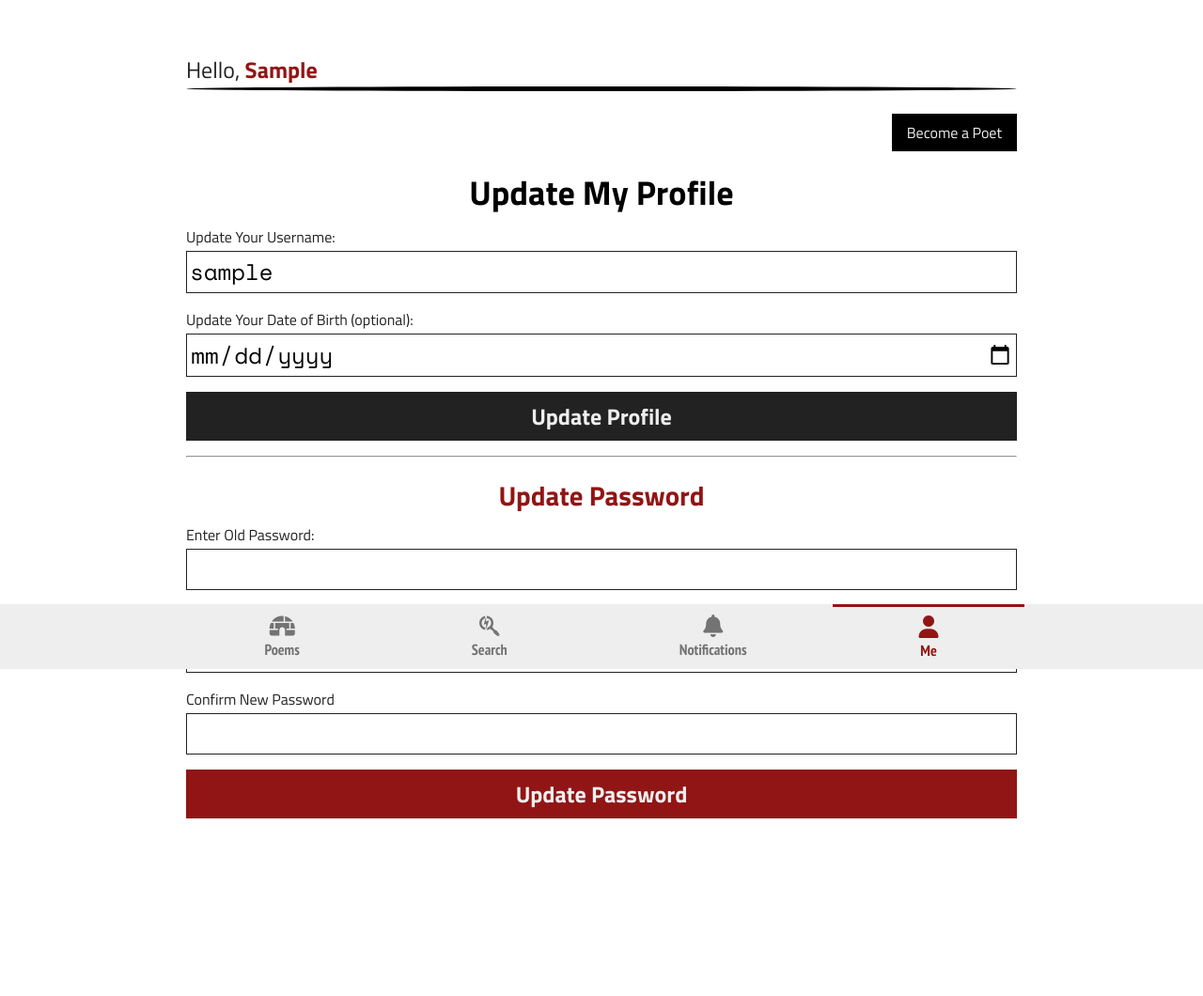
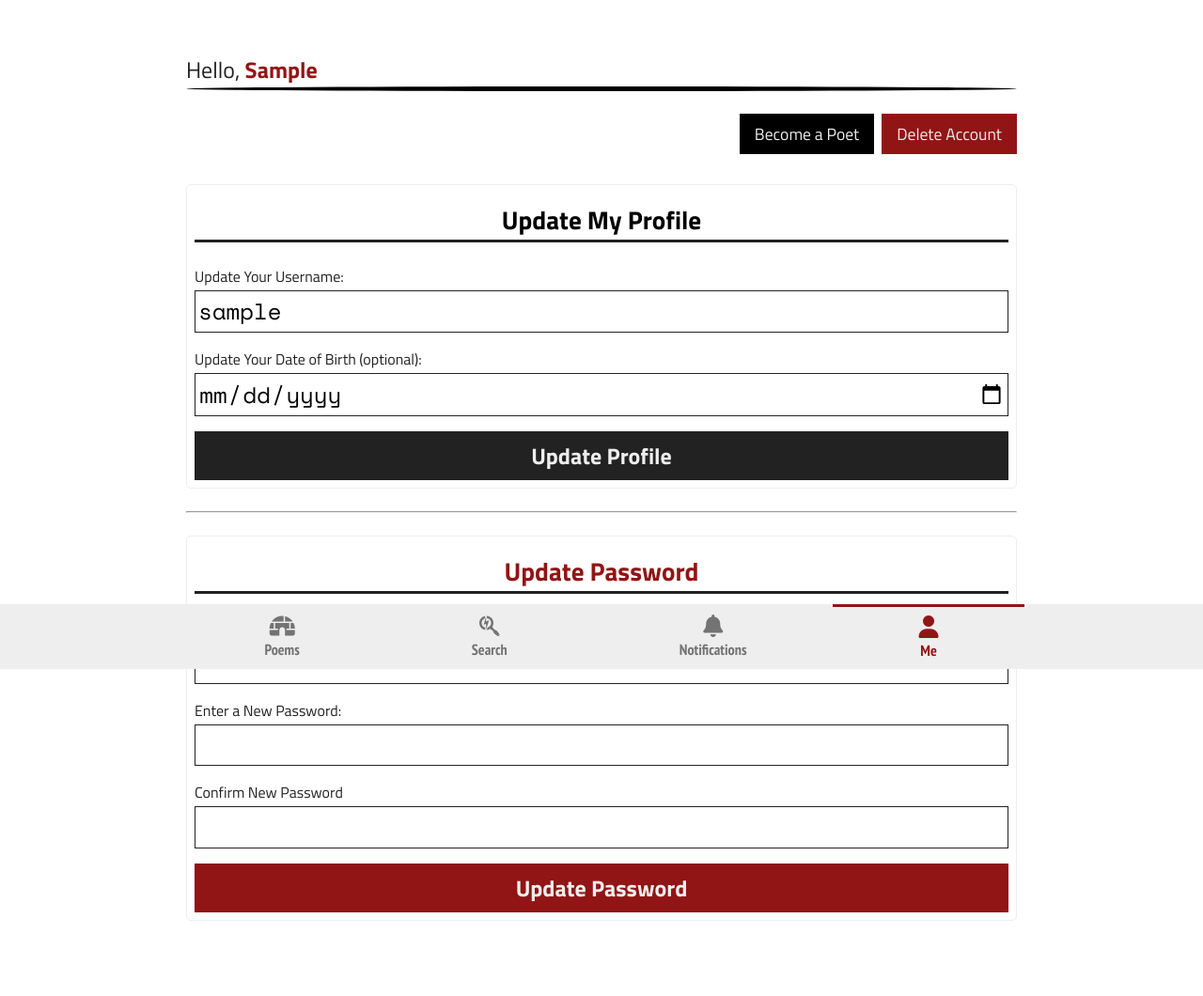
Before and after one commit to VictorOhachor/PoetPiece, a Flask app: page /me in a window 1280 px wide. Shown: the part 88-1148 px from the top of the page at 94% size. Before the commit the page ends 959 px from the top, so only its background shows below. Run offline with Flask 3, Linux system fonts and the light colour scheme; the visitor is signed in with stand-in values (Sample User, id 1); data comes from the database, SQL or seed files in the repository; data that the repository does not hold is empty; some libraries are stand-ins or nearby versions.

Commit message:
Added delete account feature and customize the Me section style to appear more appealing

```diff
--- a/app/main/views.py
+++ b/app/main/views.py
@@ -129,6 +129,34 @@ def become_poet():
         # save to database
         poet.save()
         # redirect to the profile view
+        flash('Aha! Now, you are in your poetic shoes!')
         return redirect(url_for('.me'))
 
     return render_template('main/poet_form.html', form=form)
+
+
+@main.get('/me/delete-account')
+@login_required
+def delete_me():
+    """Remove a user's account from db (if user is not a poet)."""
+    user = User.find_by(id=current_user.id, one=True)
+
+    if user.is_poet:
+        err_msg = 'So unfortunate! We will need more information before ' \
+            'we can progress with this operation!'
+        flash(err_msg, 'error')
+
+        return redirect(url_for('.handle_survey', type='account_deletion'))
+
+    # delete user's account if not a poet
+    user.delete()
+    # redirect user back to home
+    flash("Sorry to see you go; You couldn't even enjoy the poetic privileges!")
+    return redirect(url_for('.index'))
+
+
+@main.get('/surveys/<string:type>')
+@login_required
+def handle_survey(type):
+    """Handles different types of surveys. COMING SOON!"""
+    pass
--- a/app/static/css/main.css
+++ b/app/static/css/main.css
@@ -23,7 +23,7 @@ hr {
   width: 100%;
   height: 2px;
   background-color: #bbb;
-  margin: 1rem 0;
+  margin: 1.5rem 0;
 }
 
 .help-block {
@@ -144,7 +144,7 @@ hr {
   -ms-overflow-style: none;
 }
 
-.all-categories__name::-webkit-scrollbar{
+.all-categories__name::-webkit-scrollbar {
   display: none;
 }
 
@@ -182,7 +182,7 @@ hr {
   border: 1px solid #222;
 }
 
-.app-main__content .form .checkbox > label {
+.app-main__content .form .checkbox>label {
   display: flex;
   gap: 0.2rem;
   align-items: center;
@@ -258,7 +258,7 @@ hr {
   color: #bbb;
 }
 
-.app-about > .reasons-list {
+.app-about>.reasons-list {
   display: flex;
   list-style: none;
   gap: 1.2rem;
@@ -268,7 +268,7 @@ hr {
   margin-bottom: 1.2rem;
 }
 
-.app-about > .reasons-list li {
+.app-about>.reasons-list li {
   background-color: rgb(145, 21, 21);
   color: #eee;
   padding: 0.1rem 0.5rem;
@@ -290,7 +290,7 @@ hr {
   gap: 0.1rem;
 }
 
-.app-about blockquote > span {
+.app-about blockquote>span {
   text-align: end;
   align-self: flex-end;
   font-weight: 700;
@@ -335,15 +335,15 @@ hr {
   height: 100%;
 }
 
-.poems-container > a {
+.poems-container>a {
   text-decoration: none;
 }
 
-.poems-container > a:nth-child(even) {
+.poems-container>a:nth-child(even) {
   background-color: #911515;
 }
 
-.poems-container > a:nth-child(odd) {
+.poems-container>a:nth-child(odd) {
   background-color: #222;
 }
 
@@ -414,8 +414,8 @@ hr {
   background-color: cyan;
 }
 
-.app-main__content > .poem-desc,
-.app-main__content > .poem-stanzas {
+.app-main__content>.poem-desc,
+.app-main__content>.poem-stanzas {
   font-size: calc(1.5rem + 0.6vmin);
   line-height: 2.5rem;
   display: flex;
@@ -423,8 +423,8 @@ hr {
   flex-wrap: wrap;
 }
 
-.app-main__content > .poem-desc .poem-desc__heading,
-.app-main__content > .poem-stanzas .poem-stanzas__heading {
+.app-main__content>.poem-desc .poem-desc__heading,
+.app-main__content>.poem-stanzas .poem-stanzas__heading {
   display: flex;
   justify-content: center;
   align-items: center;
@@ -436,8 +436,8 @@ hr {
   background-color: #bbb;
 }
 
-.app-main__content > .poem-desc .poem-desc__content,
-.app-main__content > .poem-stanzas .poem-stanzas__container {
+.app-main__content>.poem-desc .poem-desc__content,
+.app-main__content>.poem-stanzas .poem-stanzas__container {
   width: 60%;
   flex-grow: 1;
   background-color: #222;
@@ -445,10 +445,10 @@ hr {
   padding: 0.5rem 1rem;
 }
 
-.app-main__content > .poem-desc .poem-desc__content {
-    font-size: calc(.8rem + 2vmin);
-    white-space: pre-line;
-    font-family: "Titillium Web", sans-serif;
+.app-main__content>.poem-desc .poem-desc__content {
+  font-size: calc(.8rem + 2vmin);
+  white-space: pre-line;
+  font-family: "Titillium Web", sans-serif;
 }
 
 .poems-container .poem-card .poem-title {
@@ -457,7 +457,7 @@ hr {
   text-overflow: ellipsis;
 }
 
-.poem-stanzas > .poem-stanzas__container {
+.poem-stanzas>.poem-stanzas__container {
   display: flex;
   flex-direction: column;
   gap: 1rem;
@@ -467,7 +467,7 @@ hr {
   align-items: flex-start;
 }
 
-.poem-stanzas__container > .no-stanza-text {
+.poem-stanzas__container>.no-stanza-text {
   color: orange;
   margin: auto;
   font-family: "Titillium Web", sans-serif;
@@ -475,7 +475,7 @@ hr {
   text-align: center;
 }
 
-.poem-stanzas__container > .add-stanza {
+.poem-stanzas__container>.add-stanza {
   text-decoration: none;
   color: #222;
   background-color: #eee;
@@ -485,7 +485,7 @@ hr {
   font-weight: 600;
 }
 
-.poem-stanzas__container > .poem-stanza__card {
+.poem-stanzas__container>.poem-stanza__card {
   display: flex;
   flex-direction: column;
   gap: 0.3rem;
@@ -559,7 +559,7 @@ hr {
   font-size: calc(0.5rem + 1vmin);
 }
 
-.stanza-metadata > span:nth-child(even) {
+.stanza-metadata>span:nth-child(even) {
   margin-left: auto;
   text-align: end;
 }
@@ -584,8 +584,8 @@ hr {
   font-size: calc(0.5rem + 1vmin);
 }
 
-.poem-action__links > a,
-.stanza-action__links > a {
+.poem-action__links>a,
+.stanza-action__links>a {
   text-decoration: none;
   font-weight: 700;
   padding: 0 0.5rem;
@@ -594,22 +594,22 @@ hr {
   color: #eee;
 }
 
-.poem-action__links > a:first-child,
-.stanza-action__links > a:first-child {
+.poem-action__links>a:first-child,
+.stanza-action__links>a:first-child {
   background-color: #911515;
   color: #eee;
   border-top-left-radius: 20px;
   border-bottom-left-radius: 20px;
 }
 
-.poem-action__links > a:last-child,
-.stanza-action__links > a:last-child {
+.poem-action__links>a:last-child,
+.stanza-action__links>a:last-child {
   padding: 0 0.8rem;
   border-top-right-radius: 20px;
   border-bottom-right-radius: 20px;
 }
 
-.poem-action__links > a {
+.poem-action__links>a {
   padding: .5rem 1rem !important;
 }
 
@@ -774,7 +774,7 @@ hr {
   padding: .3rem 1rem;
 }
 
-.pagination > .active {
+.pagination>.active {
   border: solid 3px #911515;
   font-size: larger;
 }
@@ -852,13 +852,13 @@ hr {
   border-radius: 5px;
 }
 
-.more-actions__box > .more-action__btn {
+.more-actions__box>.more-action__btn {
   border: none;
   background-color: transparent;
 }
 
-.more-actions__box > a,
-.more-actions__box > .more-action__btn {
+.more-actions__box>a,
+.more-actions__box>.more-action__btn {
   color: #eee;
   text-decoration: none;
   font-size: 1.1rem;
@@ -868,7 +868,7 @@ hr {
   border-bottom: 1px solid #730606;
 }
 
-.more-actions__box > a:last-child {
+.more-actions__box>a:last-child {
   border-bottom: none;
 }
 
@@ -920,8 +920,7 @@ hr {
   -ms-overflow-style: none;
 }
 
-.app-navigation__container
-.app-nav-items::-webkit-scrollbar{
+.app-navigation__container .app-nav-items::-webkit-scrollbar {
   display: none;
 }
 
@@ -938,7 +937,7 @@ hr {
   text-align: center;
 }
 
-.app-nav-items .nav-item > i {
+.app-nav-items .nav-item>i {
   font-size: calc(1rem + 1vmin);
 }
 
@@ -974,30 +973,47 @@ hr {
 }
 
 .update-password__title {
-  font-size: 1.8rem;
+  color: #911515;
+  border-color: #911515;
+}
+
+.me-form__container .form-title {
+  font-size: calc(1.2rem + 1vmin);
   text-align: center;
-  color: #911515;
-  padding: .1rem 0 .5rem;
+  padding: .5rem .1rem 0;
+  margin-bottom: 1.5rem;
+  border-bottom: 3px solid #222;
+}
+
+.me-form__container {
+  border: 1px solid #eee;
+  padding: .5rem;
+  border-radius: 5px;
 }
 
 .profile-form__container input[type='submit'] {
   background-color: #222;
 }
 
-.profile-form__container input[type='submit'],
-.password-form__container input[type='submit'] {
+.me-form__container input[type='submit'] {
   border: none;
-
 }
 
-.create-poet__box {
+.me-actions__box {
   display: flex;
-  margin: .5rem 0 1rem;
+  margin: 1rem 0 2rem;
+  gap: .5rem;
   justify-content: flex-end;
 }
 
-.create-poet__btn {
+.action-btn {
   background-color: #000;
   color: #eee;
+  font-size: calc(.6rem + 1vmin);
   padding: .5rem 1rem;
 }
+
+/* Higher Priority 2 action button */
+.action-btn__hp-2 {
+  background-color: #911515;
+}
--- a/app/templates/main/me.html
+++ b/app/templates/main/me.html
@@ -1,15 +1,18 @@
 {% extends "base.html" %} {% import "bootstrap/wtf.html" as wtf %} {% block
-title %}Update My Profile{% endblock title %} {% block main_content %} {% if not
-current_user.is_poet %}
-<div class="create-poet__box">
-  <a href="{{url_for('main.become_poet')}}" class="create-poet__btn"
-    >Become a Poet</a
-  >
+title %}Update My Profile{% endblock title %} {% block main_content %}
+<div class="me-actions__box">
+  {% if not current_user.is_poet %}
+  <a href="{{url_for('main.become_poet')}}" class="action-btn">Become a Poet</a>
+  {% endif %}
+  <a href="{{url_for('main.delete_me')}}" class="action-btn action-btn__hp-2">Delete Account</a>
 </div>
-{% endif %}
-<h1 class="main-content__title">Update My Profile</h1>
-<div class="profile-form__container">{{ wtf.quick_form(profile_form) }}</div>
+<div class="me-form__container profile-form__container">
+  <h2 class="form-title main-content__title">Update My Profile</h2>
+  {{ wtf.quick_form(profile_form) }}
+</div>
 <hr />
-<h2 class="update-password__title">Update Password</h2>
-<div class="password-form__container">{{ wtf.quick_form(password_form) }}</div>
+<div class="me-form__container password-form__container">
+  <h2 class="form-title update-password__title">Update Password</h2>
+  {{ wtf.quick_form(password_form) }}
+</div>
 {% endblock main_content %}
```
